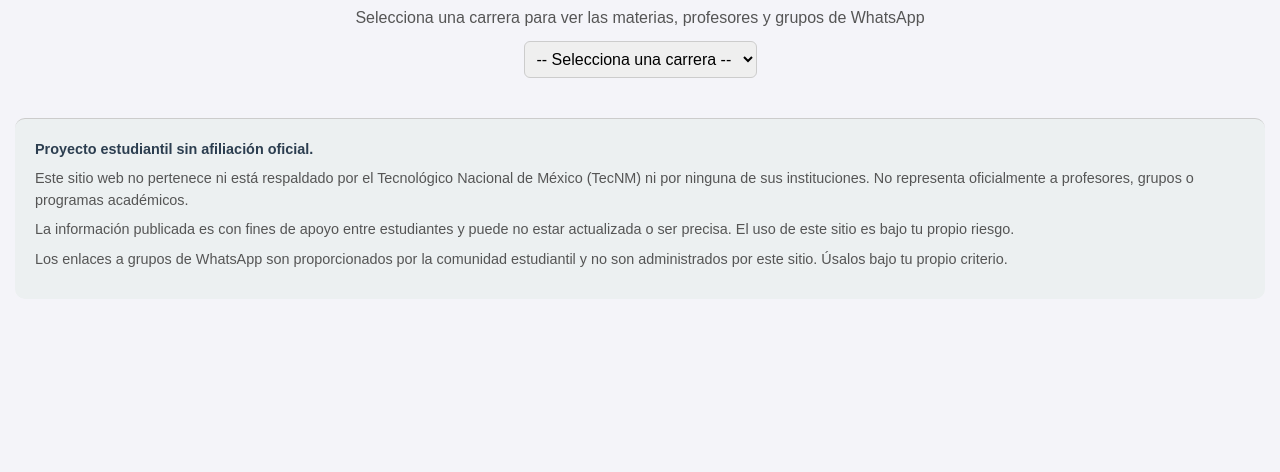
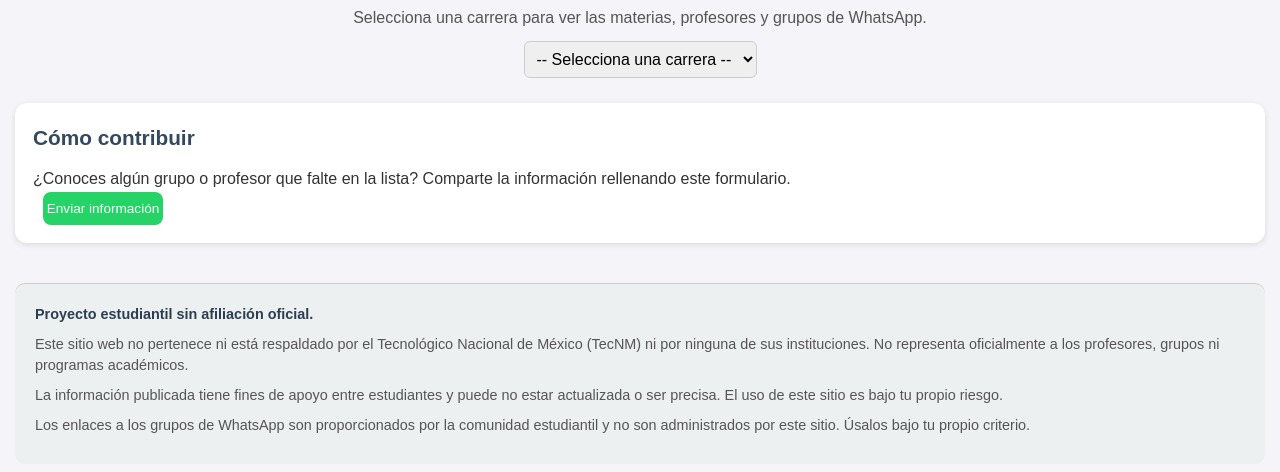
Before and after one commit to idarkcharly/grupos-de-materias, a plain HTML site: page index.html in a window 1280 px wide. Shown: the part 56-528 px from the top of the page. Drawn offline with Linux system fonts and the light colour scheme.

Commit message:
ADD "COMO CONTRIBUIR"

```diff
--- a/index.html
+++ b/index.html
@@ -11,7 +11,7 @@
       <h1>Grupos de Materias por Carrera</h1>
       <p>
         Selecciona una carrera para ver las materias, profesores y grupos de
-        WhatsApp
+        WhatsApp.
       </p>
       <select id="careerSelect">
         <option value="">-- Selecciona una carrera --</option>
@@ -29,20 +29,36 @@
 
     <main id="content"></main>
 
+    <section id="contribuir">
+      <h2>Cómo contribuir</h2>
+      <p>
+        ¿Conoces algún grupo o profesor que falte en la lista? Comparte la
+        información rellenando este formulario.
+      </p>
+      <a
+        href="https://docs.google.com/forms/d/e/1FAIpQLSc7dqG45xnLOeuN6gZG1HVGj_82AS22eBy1gA6SoVtwM05YyA/viewform?usp=header"
+        target="_blank"
+        class="btn"
+      >
+        Enviar información
+      </a>
+    </section>
+
     <footer>
       <p><strong>Proyecto estudiantil sin afiliación oficial.</strong></p>
       <p>
         Este sitio web no pertenece ni está respaldado por el Tecnológico
         Nacional de México (TecNM) ni por ninguna de sus instituciones. No
-        representa oficialmente a profesores, grupos o programas académicos.
+        representa oficialmente a los profesores, grupos ni programas
+        académicos.
       </p>
       <p>
-        La información publicada es con fines de apoyo entre estudiantes y puede
+        La información publicada tiene fines de apoyo entre estudiantes y puede
         no estar actualizada o ser precisa. El uso de este sitio es bajo tu
         propio riesgo.
       </p>
       <p>
-        Los enlaces a grupos de WhatsApp son proporcionados por la comunidad
+        Los enlaces a los grupos de WhatsApp son proporcionados por la comunidad
         estudiantil y no son administrados por este sitio. Úsalos bajo tu propio
         criterio.
       </p>
```
